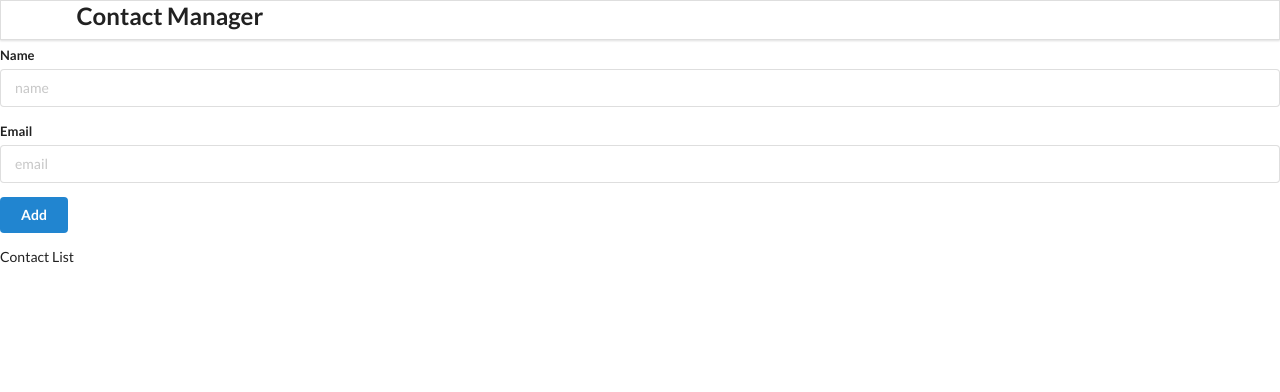
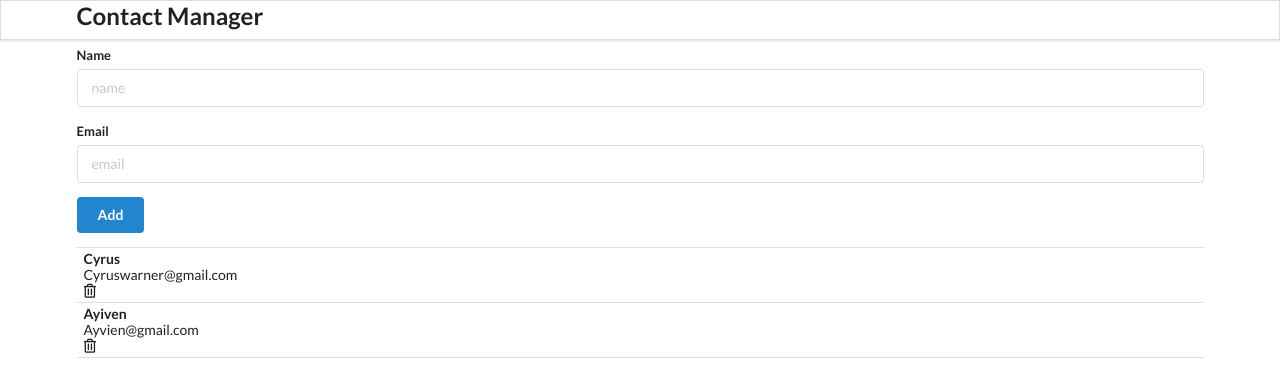
Before and after one commit to CyrusWarner/Contact-App, a React (Create React App) app: page / in a window 1280 px wide. Shown: the top 392 px of the page. Built offline with nearby package versions, Linux system fonts and the light colour scheme.

Commit message:
Added list of contacts to contactList component.

```diff
--- a/src/components/ContactList/contactList.jsx
+++ b/src/components/ContactList/contactList.jsx
@@ -1,9 +1,21 @@
 import React from 'react';
 
-const ContactList = () => {
+const ContactList = (props) => {
+
+    const renderContactList = props.contacts.map((contact) => {
+        return (
+            <div className="item">
+                <div className="content">
+                    <div className="header">{contact.name}</div>
+                    <div>{contact.email}</div>
+                </div>
+                <i className="trash alternate outline icon"></i>
+            </div>
+        )
+    })
     return (
         <div className="ui celled list">
-            Contact List
+            {renderContactList}
         </div>
     )
 }
--- a/src/components/app.jsx
+++ b/src/components/app.jsx
@@ -4,11 +4,24 @@
 import ContactList from './ContactList/contactList';
 
 function App() {
+
+    const contacts = [
+        {
+            id:"1",
+            name: "Cyrus",
+            email: "Cyruswarner@gmail.com",
+        },
+        {
+            id: "2",
+            name: "Ayiven",
+            email: "Ayvien@gmail.com",
+        }
+    ];
     return (
-        <div>
+        <div className="ui container">
             <Header />
             <AddContact />
-            <ContactList />
+            <ContactList contacts={contacts} />
         </div>
     )
 }
```
